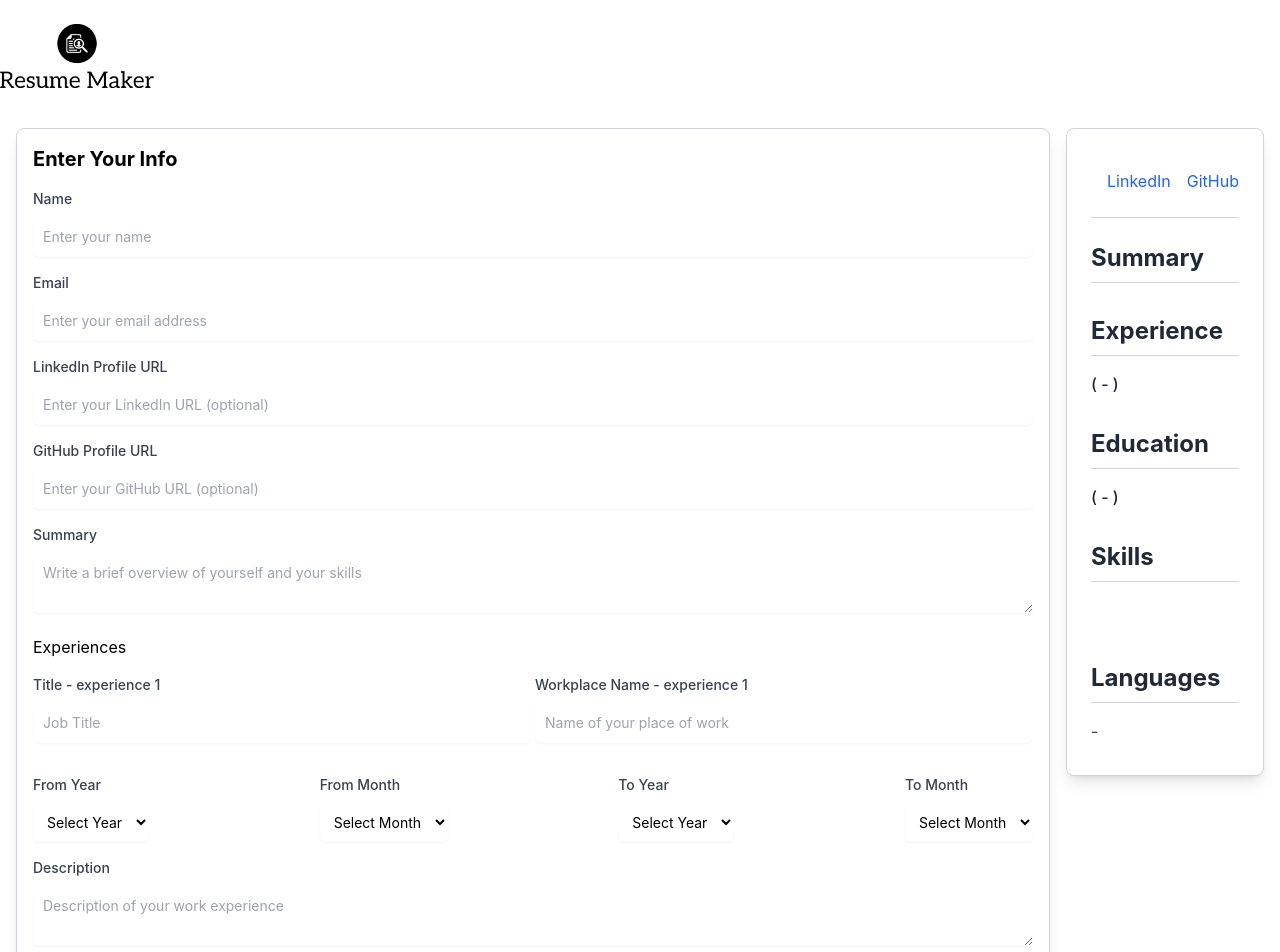
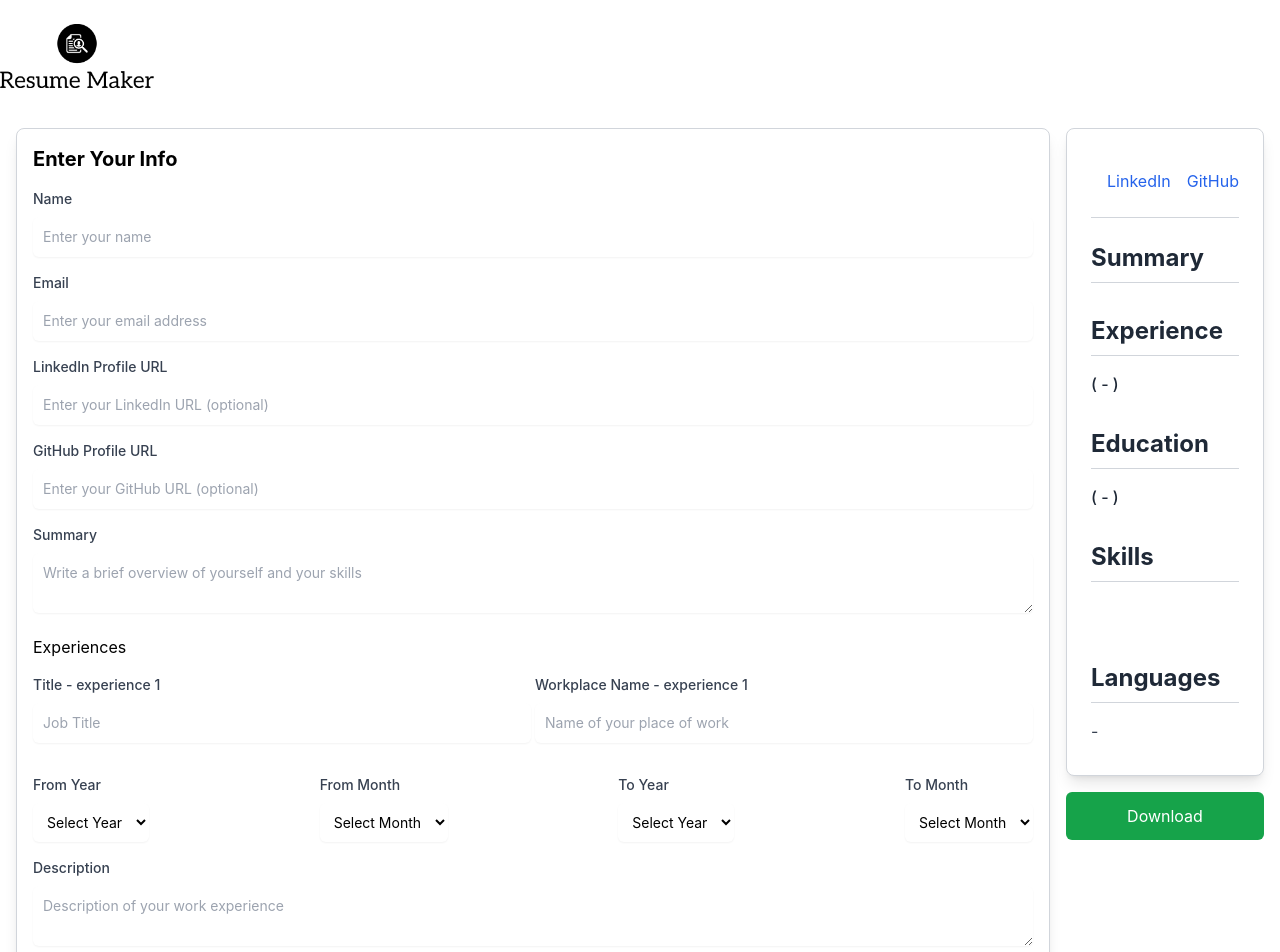
Before and after one commit to barGav1/Yosef, a React (Create React App) app: page /ResumeMaker in a window 1280 px wide. Shown: the top 952 px of the page. Built offline with nearby package versions, Linux system fonts and the light colour scheme.

Commit message:
added print

```diff
--- a/package.json
+++ b/package.json
@@ -13,6 +13,7 @@
     "react-dom": "^18.2.0",
     "react-router-dom": "^6.22.3",
     "react-scripts": "^5.0.1",
+    "react-to-print": "^2.15.1",
     "tw-elements": "^2.0.0",
     "web-vitals": "^2.1.4"
   },
--- a/src/pages/ResumeMaker.js
+++ b/src/pages/ResumeMaker.js
@@ -1,6 +1,8 @@
 import React, { useState } from "react";
 import resumeIcon from "../Files/Resume_icon.png";
 import { Link } from "react-router-dom";
+import { useRef } from "react";
+import { useReactToPrint } from "react-to-print";
 
 // InputField component for text inputs
 const InputField = ({ label, name, value, placeholder, onChange }) => (
@@ -298,7 +300,10 @@ const ResumeMaker = () => {
   };
 
   const generateResumePreview = () => (
-    <div className="bg-white p-6 rounded-lg shadow-lg border border-gray-300 w-full">
+    <div
+      id="resume-preview"
+      className="bg-white p-6 rounded-lg shadow-lg border border-gray-300 w-full"
+    >
       {/* Header */}
       <div className="border-b border-gray-300 pb-6 mb-6 text-center">
         <h1 className="text-4xl font-extrabold text-gray-900">
@@ -435,6 +440,12 @@ const ResumeMaker = () => {
   const handleSave = () => {
     console.log("Saved Data:", userData);
   };
+
+  const componentRef = useRef();
+
+  const handleDownload = useReactToPrint({
+    content: () => componentRef.current,
+  });
 
   return (
     <div>
@@ -821,7 +832,16 @@ const ResumeMaker = () => {
             </button>
           </form>
         </div>
-        <div className="flex-grow ml-4">{generateResumePreview()}</div>
+        <div className="flex-grow ml-4">
+          <div ref={componentRef}>{generateResumePreview()}</div>
+          <button
+            type="button"
+            onClick={handleDownload}
+            className="w-full bg-green-600 text-white p-3 rounded-md mt-4 hover:bg-green-700"
+          >
+            Download
+          </button>
+        </div>
       </div>
     </div>
   );
```
Also changed, not shown: 1 other file (tests, documents, lock files or other folders).
